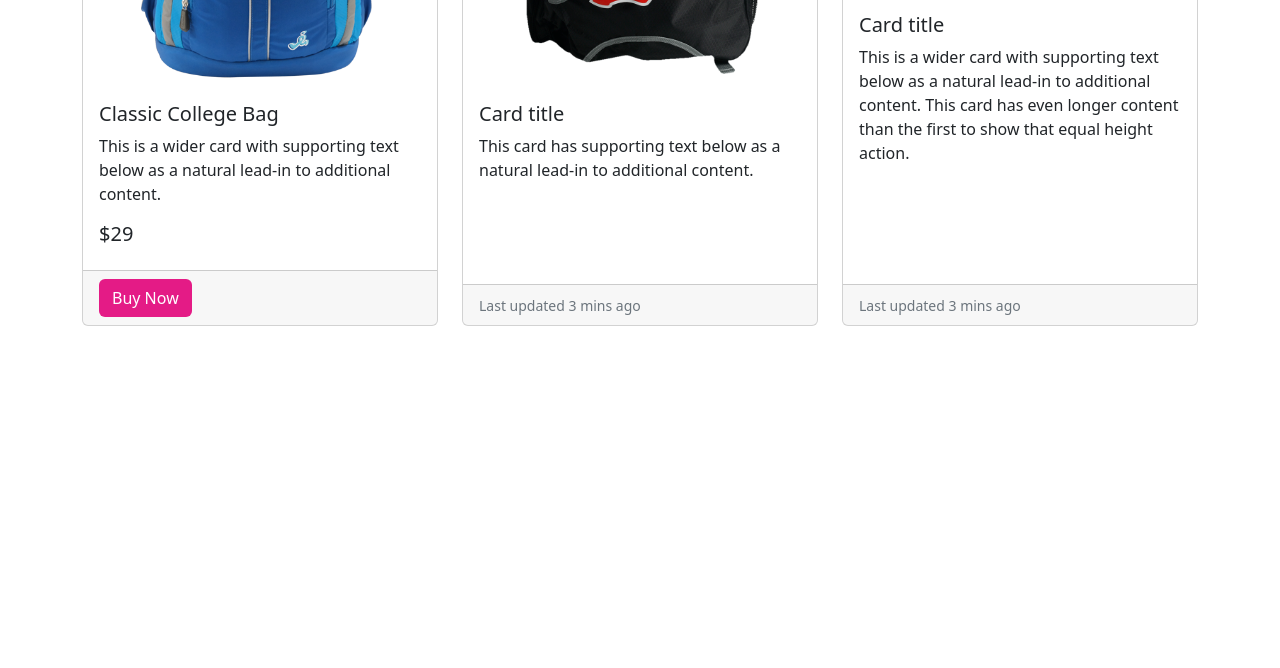
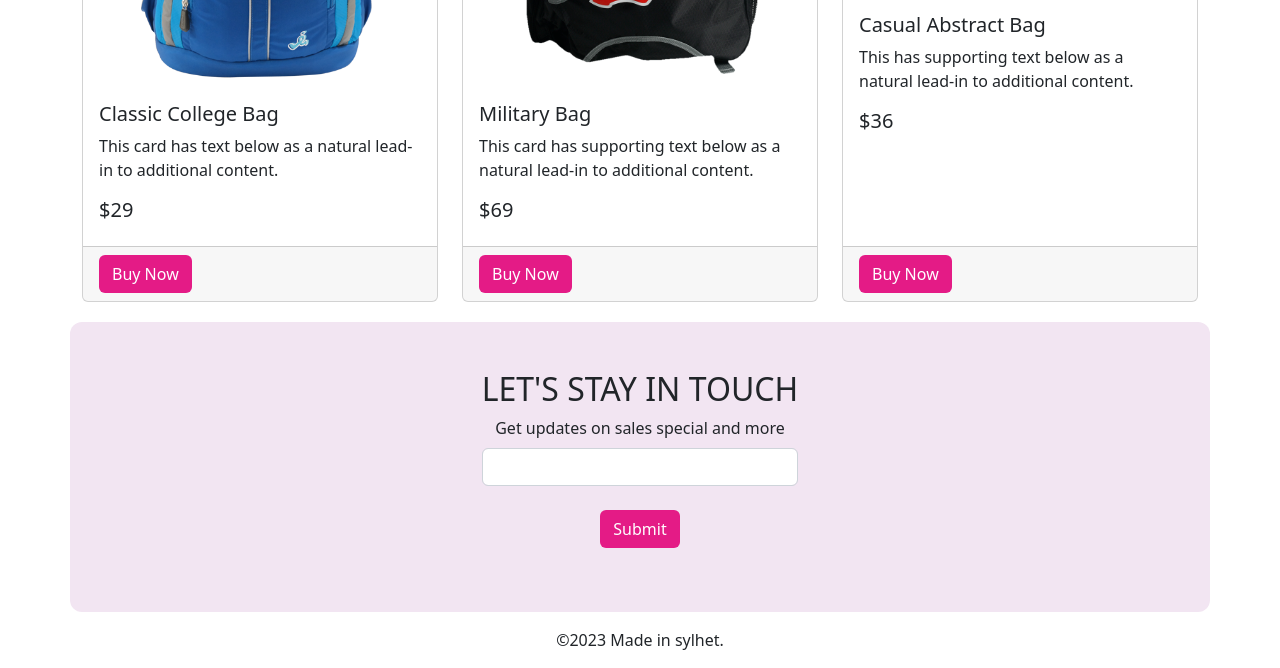
Before and after one commit to silkyNahar1400/First-commerce, a plain HTML site: page Bootstrap site 1 -jm/index.html in a window 1280 px wide. Shown: the part 1656-2324 px from the top of the page. Before the commit the page ends 1982 px from the top, so only its background shows below. Drawn offline with nearby package versions, Linux system fonts and the light colour scheme.

Commit message:
final commit

```diff
--- a/Bootstrap site 1 -jm/index.html
+++ b/Bootstrap site 1 -jm/index.html
@@ -14,7 +14,7 @@
           <a class="navbar-brand" href="#">
             <img class="logo" src="./resources/logo 5.png" alt="logo">
           </a>
-          <span class="logo-text" >E-Mart</span>
+          <span class="logo-text " >E-Mart</span>
           <button class="navbar-toggler" type="button" data-bs-toggle="collapse" data-bs-target="#navbarNav" aria-controls="navbarNav" aria-expanded="false" aria-label="Toggle navigation">
             <span class="navbar-toggler-icon"></span>
           </button>
@@ -24,13 +24,13 @@
                 <a class="nav-link " aria-current="page" href="#">Home</a>
               </li>
               <li class="nav-item">
-                <a class="nav-link" href="#">Shoes</a>
+                <a class="nav-link" href="#shoes">Shoes</a>
               </li>
               <li class="nav-item">
-                <a class="nav-link" href="#">Backpack</a>
+                <a class="nav-link" href="#bags">Backpack</a>
               </li>
               <li class="nav-item">
-                <a class="nav-link ">contact Us</a>
+                <a  class="nav-link " href="#contact">contact Us</a>
               </li>
             </ul>
           </div>
@@ -123,7 +123,7 @@
 
         <!-- Shoes Section -->
 
-        <section class="container shoe-section mt-5">
+        <section id="shoes" class="container shoe-section mt-5">
           <h1>Shoes</h1>
         <div class="row row-cols-1 row-cols-md-3 g-4">
           <div class="col">
@@ -163,7 +163,7 @@
         </section>
 
         <!-- Bag Section -->
-        <section class="container mt-5">
+        <section id="bags" class="container mt-5">
           <h1>BackPacks</h1>
           <div class="row row-cols-1 row-cols-md-3 g-4">
             <div class="col">
@@ -171,7 +171,7 @@
                 <img src="./resources/bags/college bag.png" class="card-img-top" alt="...">
                 <div class="card-body">
                   <h5 class="card-title">Classic College Bag</h5>
-                  <p class="card-text">This is a wider card with supporting text below as a natural lead-in to additional content.</p>
+                  <p class="card-text">This card has text below as a natural lead-in to additional content.</p>
                   <h5>$29</h5>
                 </div>
                 <div class="card-footer">
@@ -183,11 +183,12 @@
               <div class="card h-100">
                 <img src="./resources/bags/military bag.png" class="card-img-top" alt="...">
                 <div class="card-body">
-                  <h5 class="card-title">Card title</h5>
+                  <h5 class="card-title">Military Bag</h5>
                   <p class="card-text">This card has supporting text below as a natural lead-in to additional content.</p>
+                  <h5>$69</h5>
                 </div>
                 <div class="card-footer">
-                  <small class="text-muted">Last updated 3 mins ago</small>
+                  <button class="btn pink-bg text-white">Buy Now</button>
                 </div>
               </div>
             </div>
@@ -195,16 +196,36 @@
               <div class="card h-100">
                 <img src="./resources/bags/ruby bag.png" class="card-img-top" alt="...">
                 <div class="card-body">
-                  <h5 class="card-title">Card title</h5>
-                  <p class="card-text">This is a wider card with supporting text below as a natural lead-in to additional content. This card has even longer content than the first to show that equal height action.</p>
+                  <h5 class="card-title">Casual Abstract Bag</h5>
+                  <p class="card-text">This has supporting text below as a natural lead-in to additional content.</p>
+                  <h5>$36</h5>
                 </div>
                 <div class="card-footer">
-                  <small class="text-muted">Last updated 3 mins ago</small>
+                  <button class="btn pink-bg text-white">Buy Now</button>
                 </div>
               </div>
             </div>
           </div>
         </section>
+
+
+        <!-- Form Section -->
+
+        <section id="contact" class="container orange-bg d-flex justify-content-center align-items-center py-5">
+          <form>
+            <div class="mb-3 text-center">
+              <h2>LET'S STAY IN TOUCH</h2>
+              <label for="exampleInputEmail1" class="form-label">Get updates on sales special and more</label>
+              <input type="email" class="form-control" id="exampleInputEmail1" aria-describedby="emailHelp">
+
+            <button type="submit" class="btn pink-bg text-white mt-4">Submit</button>
+          </form>
+        </section>
+
+        <!-- Footer -->
+
+        <section class="container text-center py-3">&copy;2023 Made in sylhet.</section>
+
     <script src="https://cdn.jsdelivr.net/npm/bootstrap@5.2.3/dist/js/bootstrap.bundle.min.js
     "></script>
 </body>
--- a/Bootstrap site 1 -jm/style.css
+++ b/Bootstrap site 1 -jm/style.css
@@ -1,13 +1,15 @@
 .logo {
     width: 65px;
     height: 50px;
+
 }
+
  nav .logo-text {
     font-weight: bolder;
     font-size:larger;
     margin-right: 10px;
     margin-left: 0px;
-    color: green
+    color: #E41B86;
 
 }
 .orange-bg{
```
